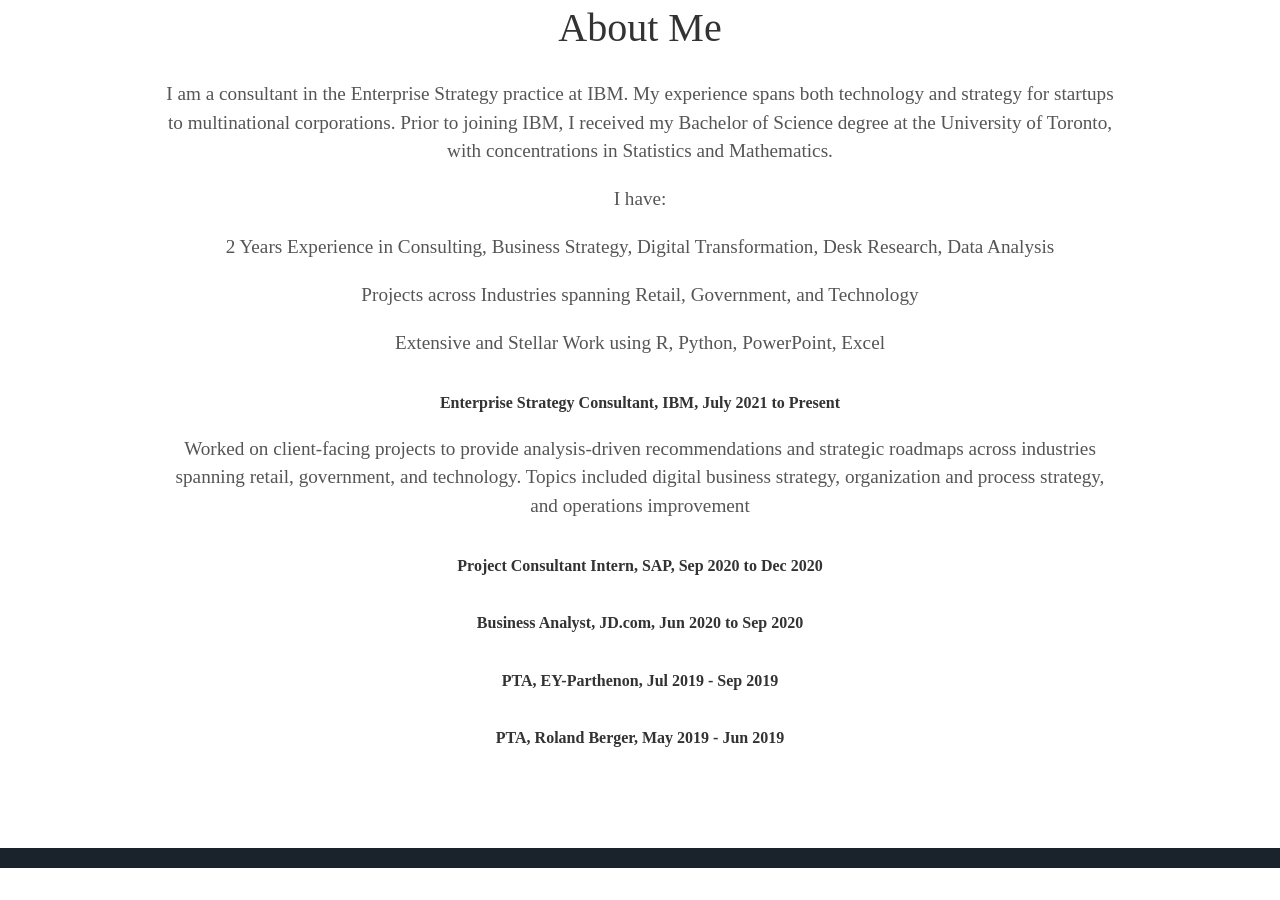
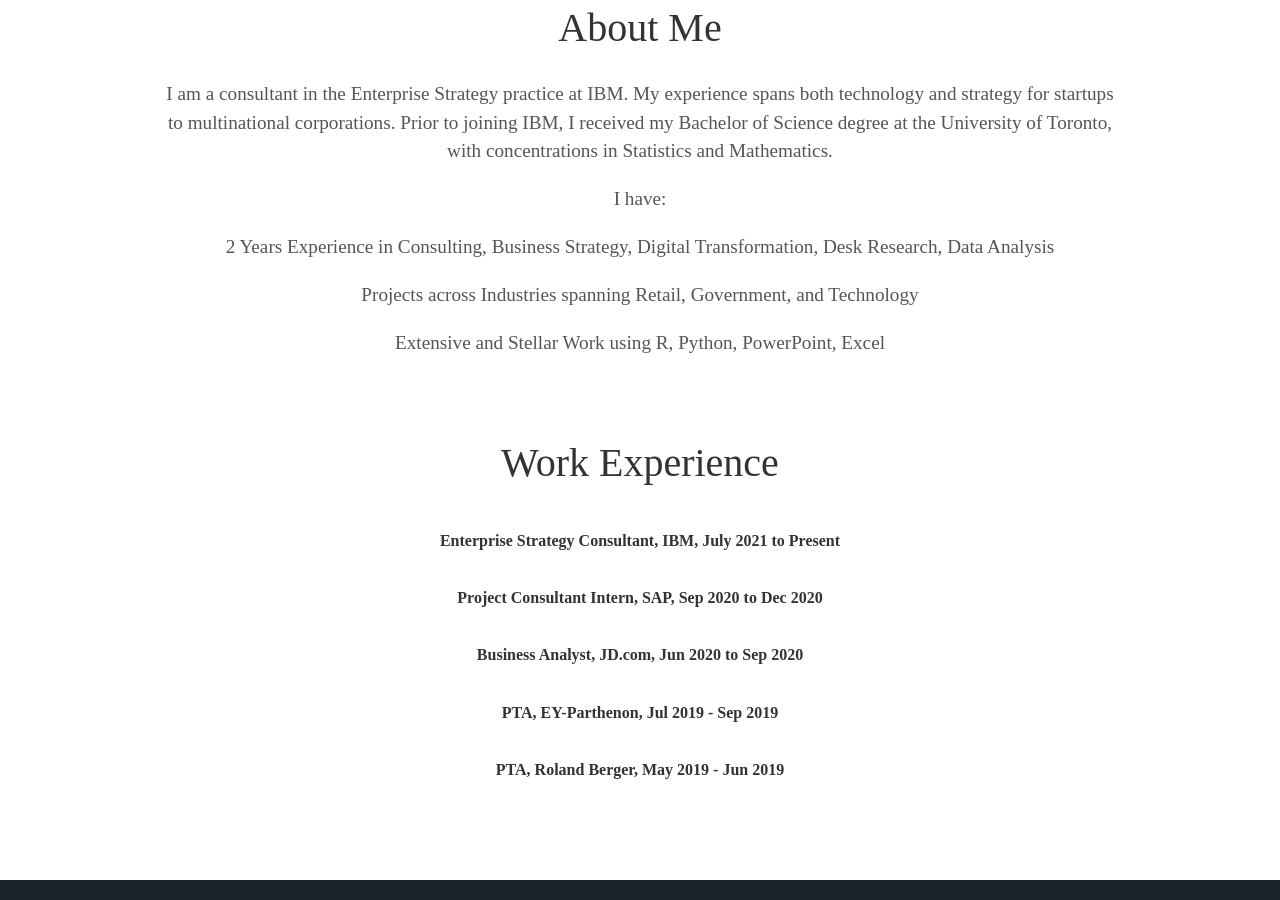
Before and after one commit to zibaic/zibaic.github.io, a Jekyll site: the page built from index.html, in a window 1280 px wide and 900 px high, scrolled down 977 px. Built offline with Jekyll 4.4.1, drawn with Linux system fonts in a browser that asks for light colours; some web fonts are replaced; before the commit the page ends 1845 px from its top, so only the background shows below that.

Commit message:
Update about.html

```diff
--- a/_includes/about.html
+++ b/_includes/about.html
@@ -6,9 +6,8 @@
   <p> Projects across Industries spanning Retail, Government, and Technology </p>
   <p> Extensive and Stellar Work using R, Python, PowerPoint, Excel </p>
 
+  <h1>Work Experience</h1>
   <h4> Enterprise Strategy Consultant, IBM, July 2021 to Present</h4>
-  <p> Worked on client-facing projects to provide analysis-driven recommendations and strategic roadmaps across industries spanning retail, government, and technology. Topics included digital business strategy, organization and process strategy, and operations improvement
- </p>
 
   <h4> Project Consultant Intern, SAP, Sep 2020 to Dec 2020</h4>
 
```
